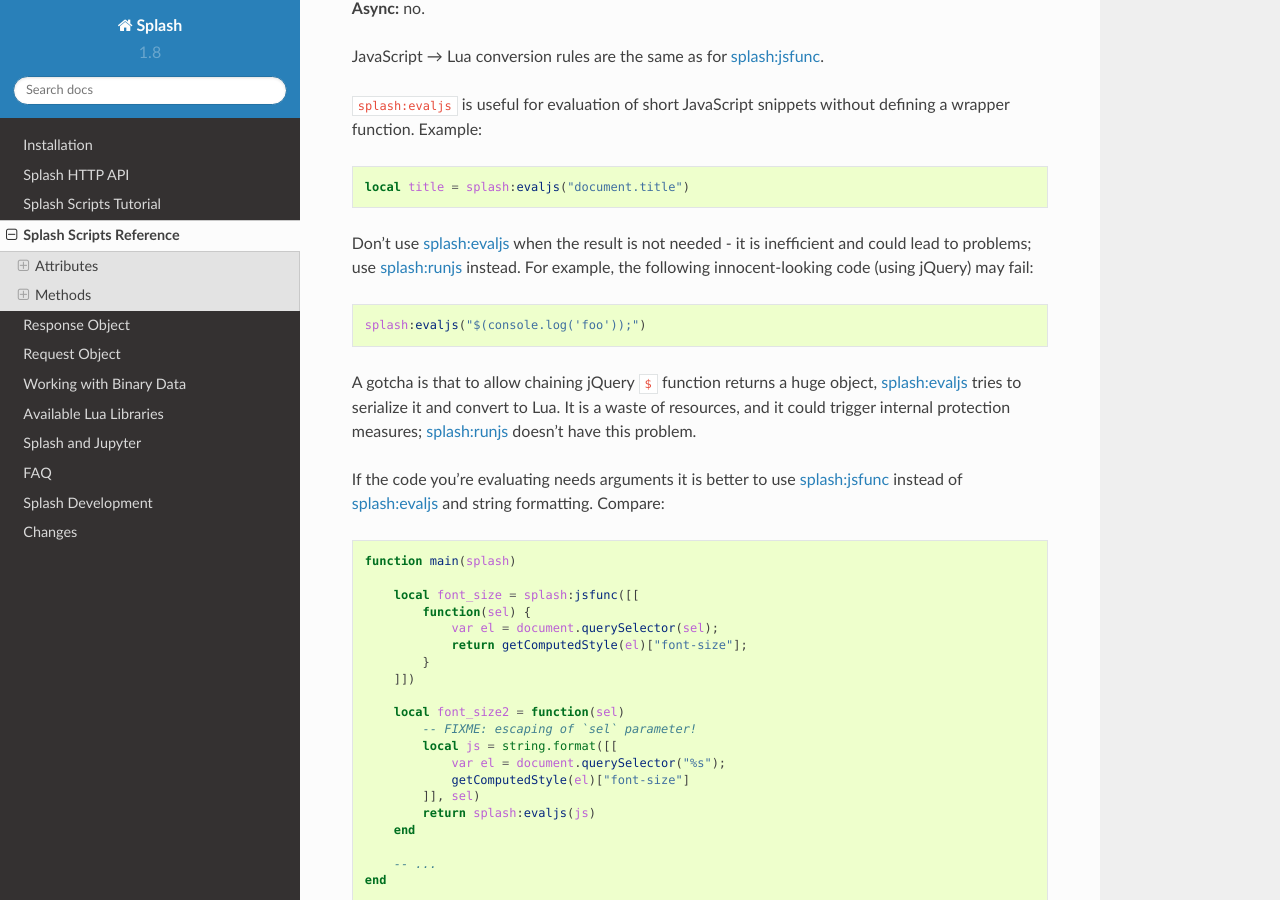
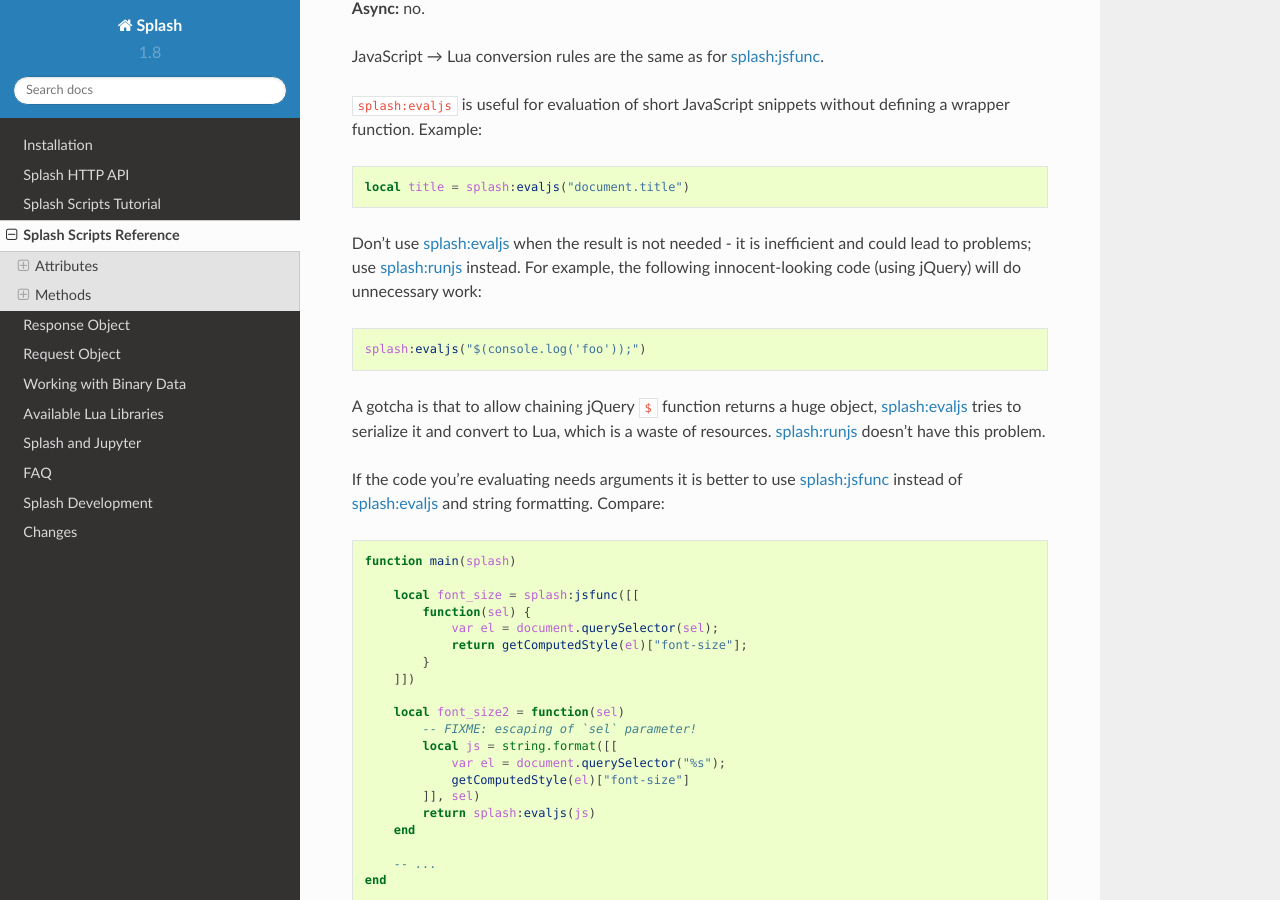
Before and after one commit to scrapinghub/splash, a Sphinx documentation site: the page built from docs/scripting-ref.rst, in a window 1280 px wide and 900 px high, scrolled down 7853 px. Built offline with Sphinx 7.4.7 and the Read the Docs theme 2.0.0, drawn with Linux system fonts in a browser that asks for light colours.

Commit message:
DOC tweaks

```diff
--- a/docs/scripting-ref.rst
+++ b/docs/scripting-ref.rst
@@ -426,16 +426,16 @@
 
 Don't use :ref:`splash-evaljs` when the result is not needed - it is
 inefficient and could lead to problems; use :ref:`splash-runjs` instead.
-For example, the following innocent-looking code (using jQuery) may fail:
+For example, the following innocent-looking code (using jQuery) will do
+unnecessary work:
 
 .. code-block:: lua
 
     splash:evaljs("$(console.log('foo'));")
 
 A gotcha is that to allow chaining jQuery ``$`` function returns a huge object,
-:ref:`splash-evaljs` tries to serialize it and convert to Lua. It is a waste
-of resources, and it could trigger internal protection measures;
-:ref:`splash-runjs` doesn't have this problem.
+:ref:`splash-evaljs` tries to serialize it and convert to Lua,
+which is a waste of resources. :ref:`splash-runjs` doesn't have this problem.
 
 If the code you're evaluating needs arguments it is better to use
 :ref:`splash-jsfunc` instead of :ref:`splash-evaljs` and string formatting.
```
